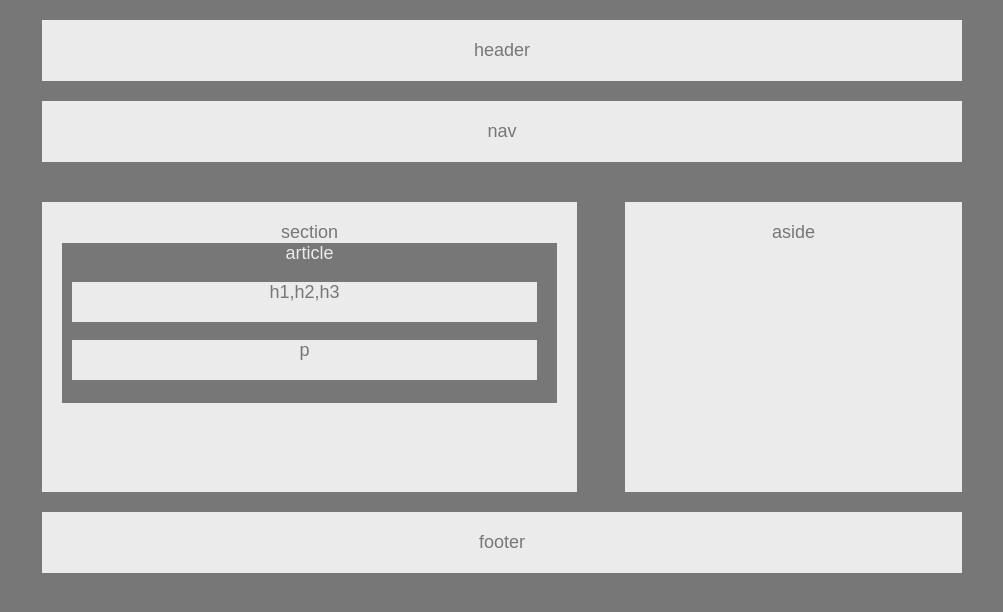
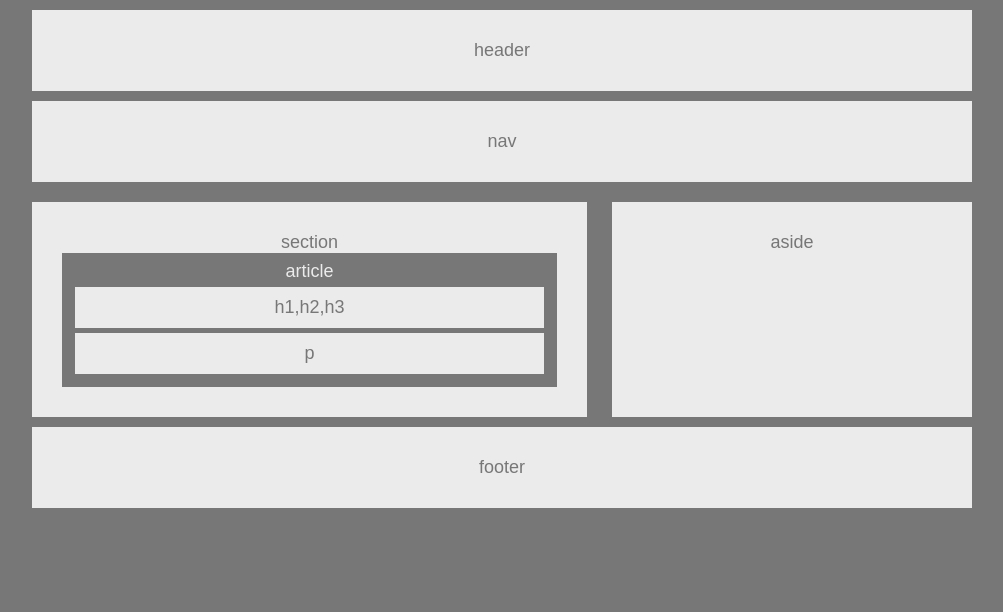
Before and after one commit to tiurzm/HM-Wireframe, a plain HTML site: page index.html in a window 1280 px wide. Shown: the whole page, without its empty margins (138-1141 px from the left). Drawn offline with Linux system fonts and the light colour scheme.

Commit message:
<COMMENT>

```diff
--- a/style.css
+++ b/style.css
@@ -10,35 +10,33 @@ body {
 
 header, nav, section, aside, footer {
     background: #ebebeb;
-    margin: 20px;
-    padding: 20px;
+    padding: 30px;
+    margin: 10px;
   }
 
 section {
-    width : 495px;
-    height: 250px;
+    width: 495px;
+    overflow: auto;
     float: left;
-    clear: both;
+}
+
+aside {
+    float: right;
+    width: 300px;
+    height: 155px;
 }
 
 article {
-    color:#ebebeb;
+    color: #ebebeb;
     background: #777;
-    height: 160px;
+    padding: 8px;
 }
 
 p {
+    color: #777;
     background: #ebebeb;
-      color:  #777;
-      height: 40px;
-      margin-left: 10px;
-      margin-right: 20px;
-  }
-
-  aside {
-      width: 297px;
-      height: 250px;
-      float: right;
+    padding: 10px;
+    margin : 5px;
 }
 
 footer {
```
Also changed, not shown: index.html (+0 -2 lines). Lines whose indentation alone changed are shown as unchanged.
